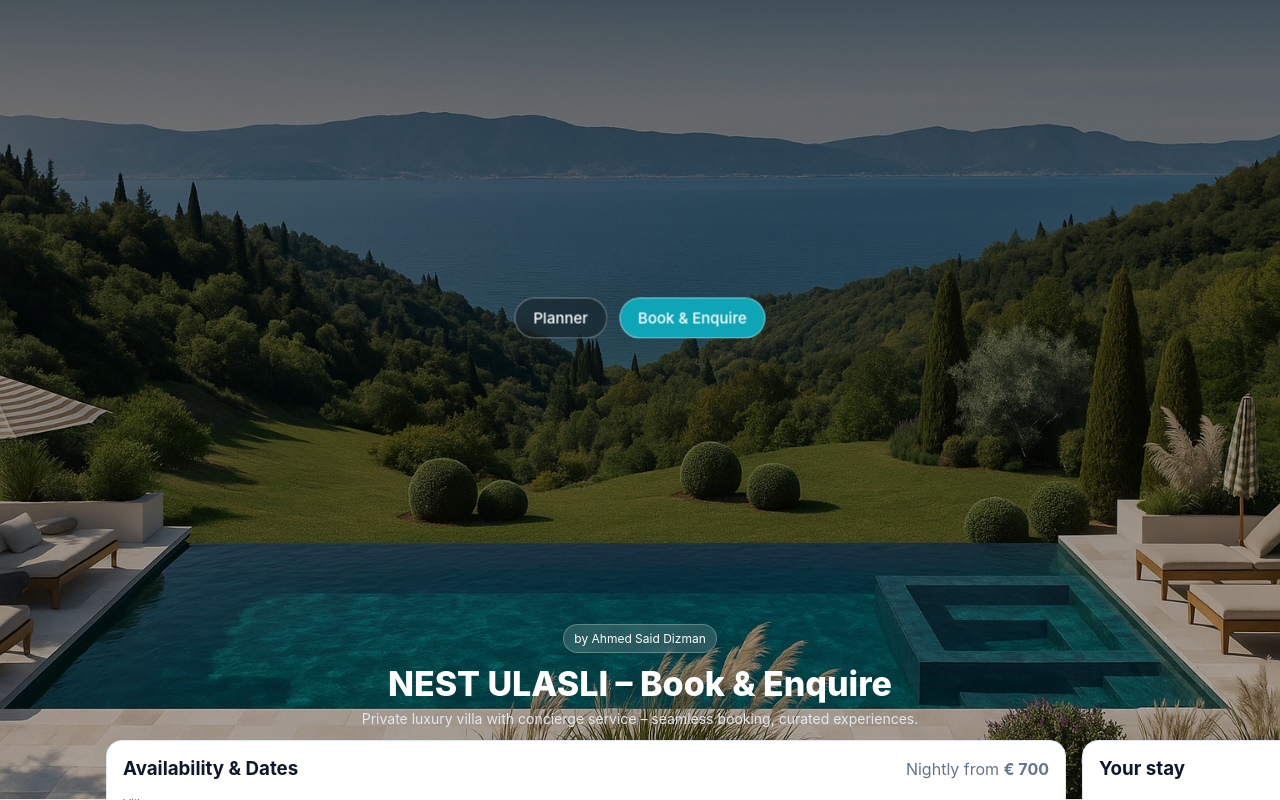
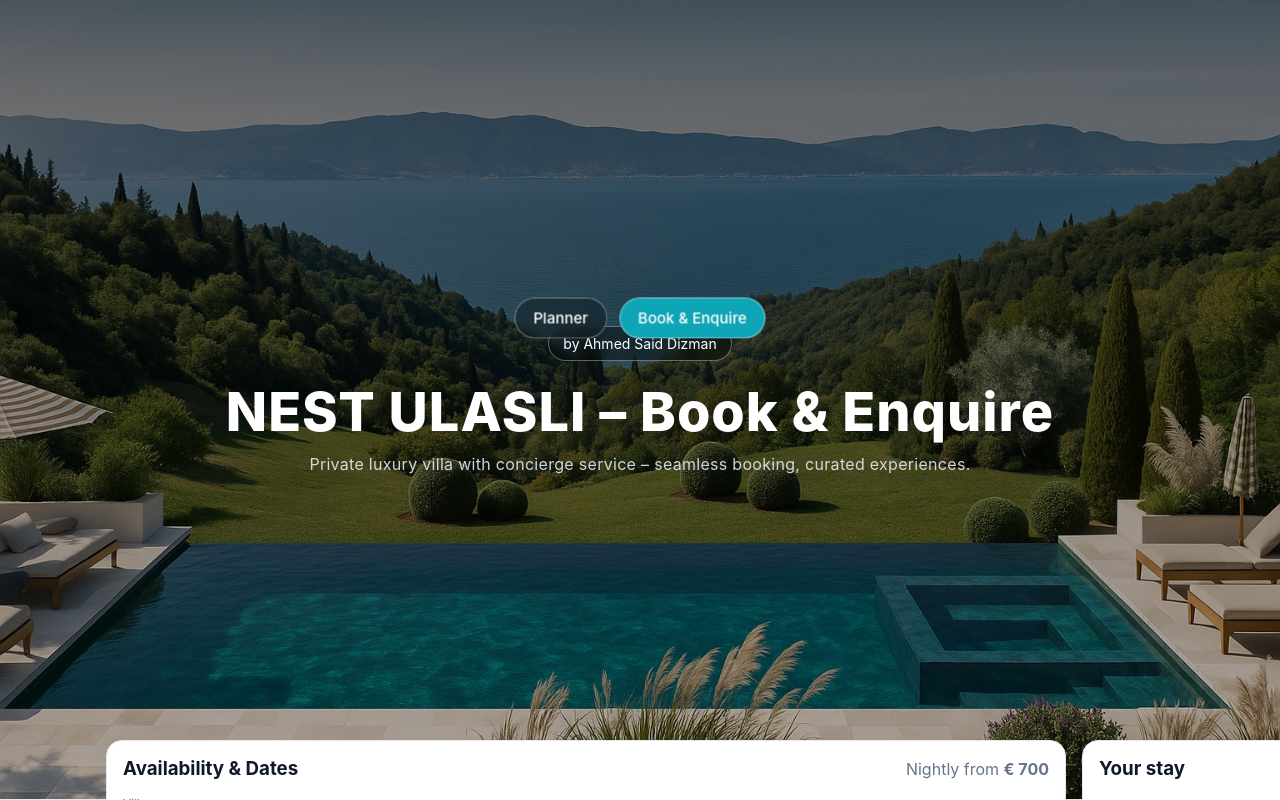
Before and after one commit to dirvass/nest-planner, a React (Vite) app: page /book in a window 1280 px wide. Shown: the top 800 px of the page. Built offline with nearby package versions, Linux system fonts and the light colour scheme.

Commit message:
Update styles.css

```diff
--- a/src/styles.css
+++ b/src/styles.css
@@ -37,11 +37,48 @@ body{
   }
 }
 
-.header-inner{
-  max-width:1100px;
-  margin:0 auto;
-  padding:48px 16px 72px;
-  text-align:center;
+.header-inner {
+  position: absolute;
+  top: 50%;
+  left: 50%;
+  transform: translate(-50%, -50%);
+  text-align: center;
+  max-width: 1100px;
+  width: 100%;
+  color: #fff;
+}
+
+.header-inner .badge {
+  background: rgba(0, 0, 0, 0.4);
+  border: 1px solid rgba(255, 255, 255, 0.35);
+  font-size: 14px;
+  padding: 8px 14px;
+  border-radius: 999px;
+  backdrop-filter: blur(6px);
+}
+
+.header-inner .title {
+  font-size: 54px;
+  font-weight: 800;
+  margin: 18px 0 10px;
+  letter-spacing: 1px;
+}
+
+.header-inner .subtitle {
+  font-size: 16px;
+  color: #e2e8f0;
+  letter-spacing: 0.3px;
+  opacity: 0.9;
+}
+
+/* Mobile responsiveness */
+@media (max-width: 768px) {
+  .header-inner .title {
+    font-size: 34px;
+  }
+  .header-inner .subtitle {
+    font-size: 14px;
+  }
 }
 
 .badge{
```
